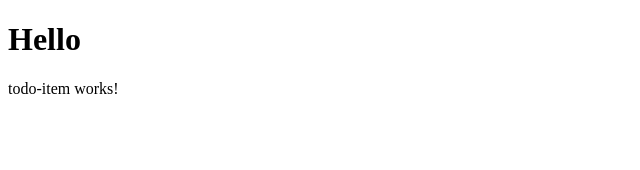
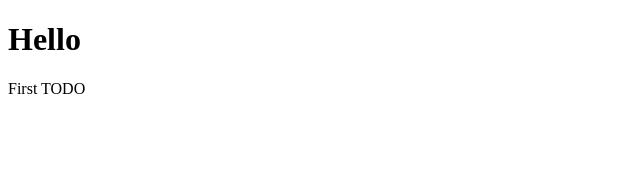
Before and after one commit to ocalvet/angular-starter, an Angular app: page / in a window 1280 px wide. Shown: the top 170 px of the page, without its empty margins (0-640 px from the left). Built offline with nearby package versions, Linux system fonts and the light colour scheme.

Commit message:
Show todos from todo list

```diff
--- a/src/app/todo-item/todo-item.component.html
+++ b/src/app/todo-item/todo-item.component.html
@@ -1,3 +1,3 @@
 <p>
-  todo-item works!
+  {{ item.title }}
 </p>
--- a/src/app/todo-item/todo-item.component.ts
+++ b/src/app/todo-item/todo-item.component.ts
@@ -1,4 +1,4 @@
-import { Component, OnInit } from '@angular/core';
+import { Component, OnInit, Input } from '@angular/core';
 
 @Component({
   selector: 'app-todo-item',
@@ -6,10 +6,13 @@ import { Component, OnInit } from '@angular/core';
   styleUrls: ['./todo-item.component.css']
 })
 export class TodoItemComponent implements OnInit {
+  @Input()
+  item: any;
 
   constructor() { }
 
   ngOnInit() {
+    console.log('ITEM', this.item);
   }
 
 }
--- a/src/app/todo-list/todo-list.component.html
+++ b/src/app/todo-list/todo-list.component.html
@@ -1,3 +1,3 @@
 <div>
-  <app-todo-item *ngFor="let item of list" item="item"></app-todo-item>
+  <app-todo-item *ngFor="let item of list" [item]="item"></app-todo-item>
 </div>
```
